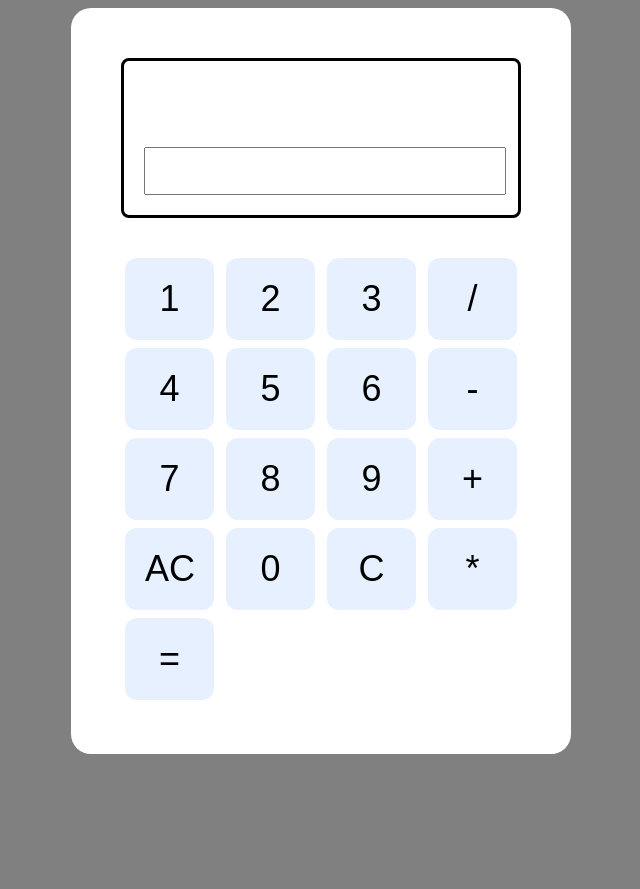
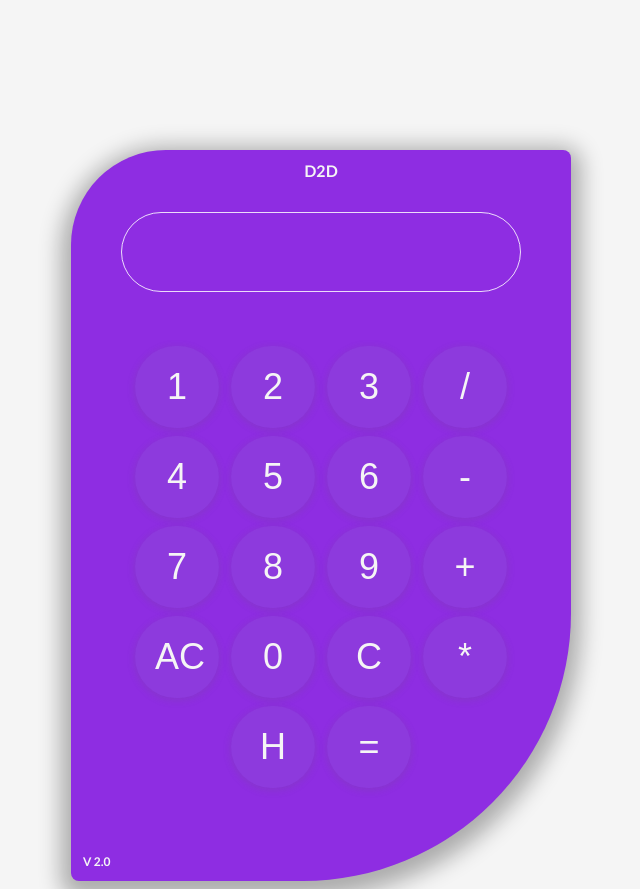
Before and after one commit to natthaphongphengsa/JavaScript-simple-Calculator, a plain HTML site: page index.html in a window 1280 px wide. Both pictures are taken after a click on the button "AC". Shown: the whole page, without its empty margins (319-959 px from the left). Before the commit the page ends 800 px from the top, so only its background shows below. Drawn offline with Linux system fonts and the light colour scheme.

Commit message:
Style and fix functions

```diff
--- a/index.html
+++ b/index.html
@@ -7,40 +7,48 @@
     <link rel="stylesheet" href="style.css">
 </head>
 <body>
+    <div class="align-center">
         <div class="calculator">
+            <div class="logo">
+                <h1>D2D</h1>
+            </div>
             <div class="status">
-            <input type="text" id="resultonly">
-            <input type="text" id="Update"/>
-            <input type="text" id="result">
+                <select id="previusresults" onchange="previus(this.options[this.selectedIndex].value)" style="display: none;">
+                </select>
+                <input type="text" id="result" disabled>
+                <input type="text" id="current" value="" disabled>
             </div>
-        <br><br>
-        <input class="btn" type="button" value="1" onclick="dis('1')">
-        <input class="btn" type="button" value="2" onclick="dis('2')">
-        <input class="btn" type="button" value="3" onclick="dis('3')">
-        <input class="btn" type="button" value="/" onclick="dis('/')">
+            <div class="panel">
+                <input class="btn" type="button" value="1" onclick="Input(this)">
+                <input class="btn" type="button" value="2" onclick="Input(this)">
+                <input class="btn" type="button" value="3" onclick="Input(this)">
+                <input class="btn" type="button" value="/" onclick="Input(this)">
                 <br>
 
-        <input class="btn" type="button" value="4" onclick="dis('4')">
-        <input class="btn" type="button" value="5" onclick="dis('5')">
-        <input class="btn" type="button" value="6" onclick="dis('6')">
-        <input class="btn" type="button" value="-" onclick="dis('-')">
+                <input class="btn" type="button" value="4" onclick="Input(this)">
+                <input class="btn" type="button" value="5" onclick="Input(this)">
+                <input class="btn" type="button" value="6" onclick="Input(this)">
+                <input class="btn" type="button" value="-" onclick="Input(this)">
                 <br>
 
-        <input class="btn" type="button" value="7" onclick="dis('7')">
-        <input class="btn" type="button" value="8" onclick="dis('8')">
-        <input class="btn" type="button" value="9" onclick="dis('9')">
-        <input class="btn" type="button" value="+" onclick="dis('+')">
+                <input class="btn" type="button" value="7" onclick="Input(this)">
+                <input class="btn" type="button" value="8" onclick="Input(this)">
+                <input class="btn" type="button" value="9" onclick="Input(this)">
+                <input class="btn" type="button" value="+" onclick="Input(this)">
                 <br>
 
-        <input class="btn" type="button" value="AC"onclick="clr('AC')">
-        <input class="btn" type="button" value="0" onclick="dis('0')">
-        <input class="btn" type="button" value="C" onclick="clr('C')">
-        <input class="btn" type="button" value="*" onclick="dis('*')">
+                <input class="btn" type="button" value="AC"onclick="Clear(this)">
+                <input class="btn" type="button" value="0" onclick="Input(this)">
+                <input class="btn" type="button" value="C" onclick="Clear(this)">
+                <input class="btn" type="button" value="*" onclick="Input(this)">
                 <br>
-
-        <input id="qeuals" type="button" value="=" onclick="solve()">
-
-
+                <input class="btn" type="button" value="H" onclick="clearHistory(this)">
+                <input class="btn" type="button" value="=" onclick="solve(this)">
+            </div>
+            <div class="footer">
+                <p>V 2.0</p>
+            </div>
+        </div>
     </div>
 </body>
 <script src="script.js"></script>
--- a/script.js
+++ b/script.js
@@ -1,75 +1,73 @@
-// let articleElement = document.querySelector("article");
-
-// let varor = [
-//     "Nike skor",
-//     "Convers skor",
-//     "Addidas skor",
-//     "Levis jeans"
-// ]
-// for (let i = 0; i < varor.length; i++) {
-//     const vara = varor[i];
-//     const pElement = document.createElement('p');
-//     pElement.textContent = vara;
-//     articleElement.appendChild(pElement);
-
-// }
-
-// function DisplayStatus(){
-//     debugger
-//     const numberinput = document.getElementById('inputElement').value;
-
-//     const number = document.getElementById('status').value += numberinput + document.getElementById('operator').value;
-//     document.getElementById('status').innerHTML = number;
-
-// }
-// function Result(){
-//     debugger
-//     let x = document.getElementById('status').value;
-//     let result = eval(x);
-//     const RESULT = document.getElementById('status').value += document.getElementById('operator').value + result;
-
-// }
-
 //function that display value
-function dis(val){
-    debugger
-    const clrtext = "";
-    document.getElementById("result").value += clrtext;
-    const result = document.getElementById("result").value += val;
-
-    const empty = "";
-    document.getElementById("Update").value += result;
-    document.getElementById("result").value = empty;
+function Input(val){
+    if(val == "+" || val == "-" || val == "/" || val == "*"){
+        var previus = document.getElementById("result");
+        solve(previus);
+    }
+    else{
+        const inputValue = document.getElementById("current").value += val.value;
+        document.getElementById("current").value = inputValue;
+    }
 }
 
 // function that clear the digit
-function clr(val){
-    debugger
-    const empty = "";
-    if(val == "AC"){
-        document.getElementById("Update").value = empty;
-        document.getElementById("resultonly").value = empty;
+function Clear(val){
+    if(val.value == "AC"){
+        document.getElementById("current").value = "";
+        // document.getElementById("result").value = "";
     }
-    else if(val == "C")
+    else if(val.value == "C")
     {
-        document.getElementById("Update").value = empty;
+        let digit = document.getElementById("current");
+        let result = digit.value.slice(0,-1);
+        digit.value = result;
     }
 }
-function deletetext(){
+
+function previus(val){
     debugger
-    const clrtext = "";
-    document.getElementById("result").value = clrtext;
+    let beforeEqual = val.split('=');
+    solve(beforeEqual[0]);
+}
+//function that evaluates the digit and return result
+function solve(val) {
+    let previusresults = document.getElementById('previusresults');
+    let currentDigit = document.getElementById('current').value;
+    let optionElement = document.createElement('option');
+    const historiesoptions = [];
+
+    if(currentDigit != "0"){
+        if(val.value == "="){
+            var result = eval(currentDigit);
+            document.getElementById("current").value = result;
+
+            optionElement.value = `${currentDigit}=${result}`;
+            optionElement.textContent = `${currentDigit}=${result}`;
+
+            if(previusresults.children.length == 0){
+                previusresults.append(optionElement);
+            }
+            for (let index = 0; index < previusresults.children.length; index++) {
+                historiesoptions.push(previusresults.children[index].innerHTML)
+            }
+
+            if(historiesoptions.includes(optionElement.innerHTML) != true){
+                previusresults.append(optionElement);
+            }
+        }
+        else{
+            debugger
+            document.getElementById("current").value = val;
+        }
+    }
+    previusresults.removeAttribute("style");
 }
 
-//function that evaluates the digit and return result
-function solve() {
-    debugger
-    const empty = "";
-    let e = document.getElementById("result").value;
-    document.getElementById("Update").value += e;
-    let x = document.getElementById("Update").value;
-    document.getElementById("result").value = empty;
-    let y = eval(x)
-    document.getElementById("Update").value += document.getElementById('qeuals').value + y;
-    document.getElementById('resultonly').value = y;
-}
+ function clearHistory(){
+    let user_input = confirm("Your result history will be deleted");
+    if(user_input == true){
+        let historyElement = document.getElementById('previusresults');
+        historyElement.innerHTML = "";
+        historyElement.setAttribute("style","display:none");
+    }
+ }
--- a/style.css
+++ b/style.css
@@ -1,56 +1,77 @@
 body{
-    background-color: gray;
+    background-color: whitesmoke;
 }
-#Update{
+.status{
+    border: solid 1px #ffffffd4;
+    max-width: 100%;
+    border-radius: 180px;
+    margin: 32px 50px 0px;
+}
+.status > input{
+    max-width: 90%;
+    font-size: 32px;
     border: none;
-    width: 100%;
-    height: auto;
-    font-size: 26px;
-    float: left;
-    font-family: Arial, Helvetica, sans-serif;
+    text-align: end;
+    background-color: transparent;
+    color: whitesmoke;
 }
-#result{
-    width: 100%;
-    height: auto;
+#previusresults{
+    width: 90%;
+    font-size: 18px;
+    border: 0;
+    text-align: end;
+    background-color: transparent;
+    color: whitesmoke;
+}
+.btn{
+    width: 84px;
     font-size: 36px;
-    font-family: Arial, Helvetica, sans-serif;
+    margin: 4px;
+    border-radius: 180px;
+    border: none;
+    padding: 20px;
+    cursor: pointer;
+    box-shadow: rgba(99, 99, 99, 0.2) 0px 2px 8px 0px;
+    background-color: #8a5acf4d;
+    color: whitesmoke;
+    transition: 250ms;
 }
-#resultonly{
-    border: none;
-    width: 100%;
-    height: auto;
-    font-size: 26px;
-    font-family: Arial, Helvetica, sans-serif;
+.btn:hover{
+    background: whitesmoke;
+    color: #8E2DE2;
+}
+.calculator{
+    box-shadow: rgb(0 0 0 / 30%) 0px 7px 22px 10px;
+    width: 500px;
+    height: 100%;
+    border-radius: 95px 8px 268px 8px;
+    background: #8E2DE2;  /* fallback for old browsers */
+    background: -webkit-linear-gradient(to right, #4A00E0, #8E2DE2);  /* Chrome 10-25, Safari 5.1-6 */
+
 
 }
-.status{
-    border: solid;
-    border-radius: 8px ;
-    width: auto;
-    padding: 20px;
+.panel{
+    text-align: center;
+    padding: 50px;
 }
-#qeuals, .btn{
-    width: 89px;
-    font-size: 36px;
-    margin: 4px;
-    border-radius: 12px;
-    border: none;
-    padding: 20px;
-    background-color: rgb(231, 240, 255);
+.align-center{
+    display: flex;
+    justify-content: center;
+    align-items: center;
+    margin-top: 150px;
 }
-.btn:hover{
-    background-color: rgb(143, 184, 255);
-    color: white;
+.footer{
+    margin: 12px;
+    text-align: star;
+    color: whitesmoke;
+    font-family: 'Gill Sans', 'Gill Sans MT', Arial, Helvetica, sans-serif, 'Trebuchet MS', sans-serif;
+    font-weight: bolder;
+    font-size: 12px;
 }
-#qeuals:hover{
-    background-color: rgb(143, 184, 255);
-    color: white;
+.logo{
+    font-family: 'Gill Sans', 'Gill Sans MT', Arial, Helvetica, sans-serif, 'Trebuchet MS', sans-serif;
+    font-weight: bolder;
+    font-size: 8px;
+    color: whitesmoke;
+    text-align: center;
 }
-.calculator{
-    margin: auto;
-    background-color: white;
-    padding: 50px;
-    width: 400px;
-    height: 100%;
-    border-radius: 20px;
-}
```
Lines whose indentation alone changed are shown as unchanged.
